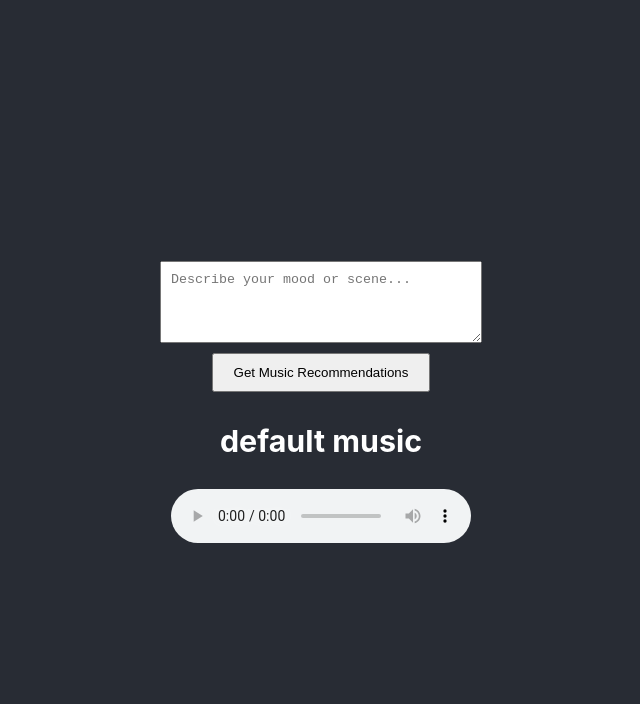
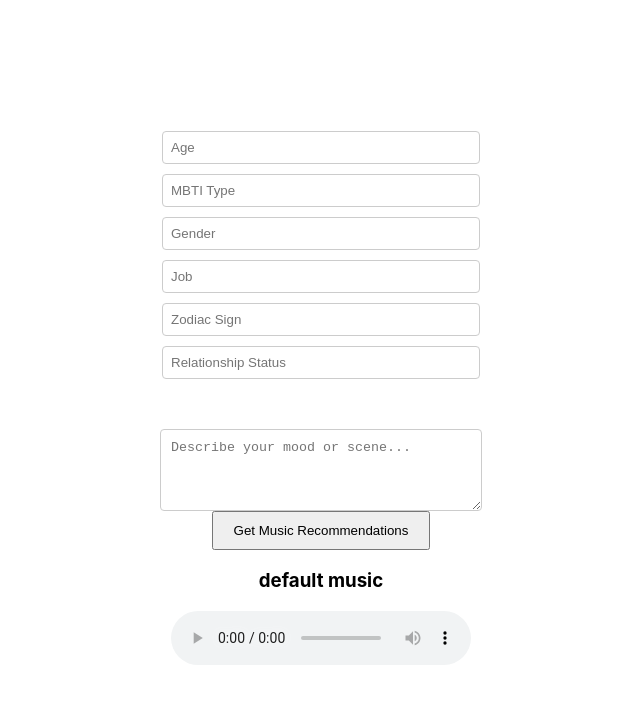
Before and after one commit to AlainS87/ai_challenge_2024, a React (Create React App) app: page / in a window 1280 px wide. Shown: the top 704 px of the page, without its empty margins (319-959 px from the left). Built offline with nearby package versions, Linux system fonts and the light colour scheme.

Commit message:
add more info to input and new UI page

```diff
--- a/src/App.css
+++ b/src/App.css
@@ -1,38 +1,91 @@
-.App {
-  text-align: center;
-}
-
-.App-logo {
-  height: 40vmin;
-  pointer-events: none;
-}
-
-@media (prefers-reduced-motion: no-preference) {
-  .App-logo {
-    animation: App-logo-spin infinite 20s linear;
-  }
-}
-
 .App-header {
-  background-color: #282c34;
-  min-height: 100vh;
   display: flex;
   flex-direction: column;
   align-items: center;
   justify-content: center;
-  font-size: calc(10px + 2vmin);
-  color: white;
+  min-height: 100vh;
+  /* 使用视窗高度确保header充满屏幕 */
 }
 
-.App-link {
-  color: #61dafb;
+.personal-info {
+  display: flex;
+  flex-direction: column;
+  align-items: flex-start;
+  margin-bottom: 20px;
+  /* 在个人信息部分和心情描述输入框之间添加一些间隔 */
 }
 
-@keyframes App-logo-spin {
-  from {
-    transform: rotate(0deg);
-  }
-  to {
-    transform: rotate(360deg);
-  }
+.personal-info input {
+  width: 300px;
+  /* 设置输入字段的宽度 */
+  padding: 8px;
+  /* 增加内边距以提高输入的易用性 */
+  margin-bottom: 10px;
+  /* 在输入字段之间添加一些垂直间距 */
+  border: 1px solid #ccc;
+  /* 定义边框样式 */
+  border-radius: 4px;
+  /* 轻微的圆角边缘 */
 }
+
+.mood-input {
+  width: 100%;
+  /* 确保textarea宽度与输入字段宽度一致 */
+  display: flex;
+  justify-content: center;
+  /* 居中心情描述输入框 */
+}
+
+.mood-input textarea {
+  width: 300px;
+  /* 限制文本区域的宽度 */
+  padding: 10px;
+  /* 文本区的内边距 */
+  margin-top: 20px;
+  /* 与个人信息部分之间的间隔 */
+  border: 1px solid #ccc;
+  /* 文本区域的边框样式 */
+  border-radius: 4px;
+  /* 文本区域的圆角边缘 */
+}
+
+.recommendations {
+  width: max-width;
+  text-align: center;
+  align-items: center;
+  display: flex;
+  flex-direction: column;
+  padding: 0 20px;
+}
+
+.recommendation-item {
+  width: max-width;
+  align-items: center;
+  display: flex;
+  flex-direction: row;
+  margin-bottom: 10px;
+}
+
+.artist {
+  width: 300px;
+  text-align: center;
+  /* 调整间距 */
+}
+
+.number {
+  width: 300px;
+  /* 确保数字部分宽度足够且一致 */
+  text-align: center;
+  /* 数字靠右对齐 */
+}
+
+.song {
+  /* 歌曲名占据剩余空间 */
+  width: 300px;
+  /* 确保数字部分宽度足够且一致 */
+  text-align: center;
+}
+
+.inner {
+  text-align: center;
+}
--- a/src/App.js
+++ b/src/App.js
@@ -3,20 +3,27 @@ import './App.css';
 import AudioPlayer from "./AudioPlayer";
 
 function App() {
-  const [input, setInput] = useState(''); // 用户输入的状态
+  // 存储用户输入和个人偏好的状态
+  const [input, setInput] = useState('');
+  const [age, setAge] = useState('');
+  const [mbti, setMbti] = useState('');
+  const [gender, setGender] = useState('');
+  const [job, setJob] = useState('');
+  const [zodiac, setZodiac] = useState('');
+  const [relationshipStatus, setRelationshipStatus] = useState('');
+
   const [recommendations, setRecommendations] = useState(''); // 存储音乐推荐的状态
 
   // 处理提交事件
   const handleSubmit = async () => {
-    // 发送POST请求到你的后端API
+    // 发送POST请求到你的后端API，包括用户输入和个人偏好信息
     const response = await fetch('http://localhost:5003/api/recommend-music', {
       method: 'POST',
       headers: {
         'Content-Type': 'application/json',
       },
-      body: JSON.stringify({ input }),
+      body: JSON.stringify({ input, age, mbti, gender, job, zodiac, relationshipStatus }),
     });
-
 
     if (!response.ok) {
       // 如果请求失败，打印错误信息
@@ -25,26 +32,47 @@ function App() {
     }
 
     const data = await response.json(); // 解析返回的JSON数据
-    setRecommendations(data.recommendations.content); // 将推荐更新到状态中，以便显示
+    const recommendationsList = data.recommendations.split("\n").map((item) => {
+      const parts = item.split("|").map(part => part.trim()); // 分割每一项，并去除首尾空格
+      return { number: parts[0], song: parts[1], artist: parts[2] };
+    });
+    setRecommendations(recommendationsList);
   };
 
   return (
     <div className="App">
       <header className="App-header">
-        <textarea
-          value={input}
-          onChange={(e) => setInput(e.target.value)}
-          placeholder="Describe your mood or scene..."
-          rows={4} // 设置文本框的行数
-          style={{ margin: "10px 0", padding: "10px", width: "300px" }} // 设置样式
-        />
+        <div className="personal-info">
+          {/* 个人信息输入字段 */}
+          <input value={age} onChange={(e) => setAge(e.target.value)} placeholder="Age" />
+          <input value={mbti} onChange={(e) => setMbti(e.target.value)} placeholder="MBTI Type" />
+          <input value={gender} onChange={(e) => setGender(e.target.value)} placeholder="Gender" />
+          <input value={job} onChange={(e) => setJob(e.target.value)} placeholder="Job" />
+          <input value={zodiac} onChange={(e) => setZodiac(e.target.value)} placeholder="Zodiac Sign" />
+          <input value={relationshipStatus} onChange={(e) => setRelationshipStatus(e.target.value)} placeholder="Relationship Status" />
+        </div>
+        <div className="mood-input">
+          {/* 用户心情描述输入框 */}
+          <textarea
+            value={input}
+            onChange={(e) => setInput(e.target.value)}
+            placeholder="Describe your mood or scene..."
+            rows={4}
+          />
+        </div>
         <button onClick={handleSubmit} style={{ padding: "10px 20px" }}>
           Get Music Recommendations
         </button>
         {recommendations && (
-          <div>
+          <div className="recommendations">
             <h3>Music Recommendations</h3>
-            <p>{recommendations}</p>
+            {recommendations.map(({ number, song, artist }, index) => (
+              <div key={index} className="recommendation-item">
+                <span className="number">{number}</span>
+                <span className="song">{song}</span>
+                <span className="artist">{artist}</span>
+              </div>
+            ))}
           </div>
         )}
         <AudioPlayer />
```
Also changed, not shown: 1 other file (tests, documents, lock files or other folders).
